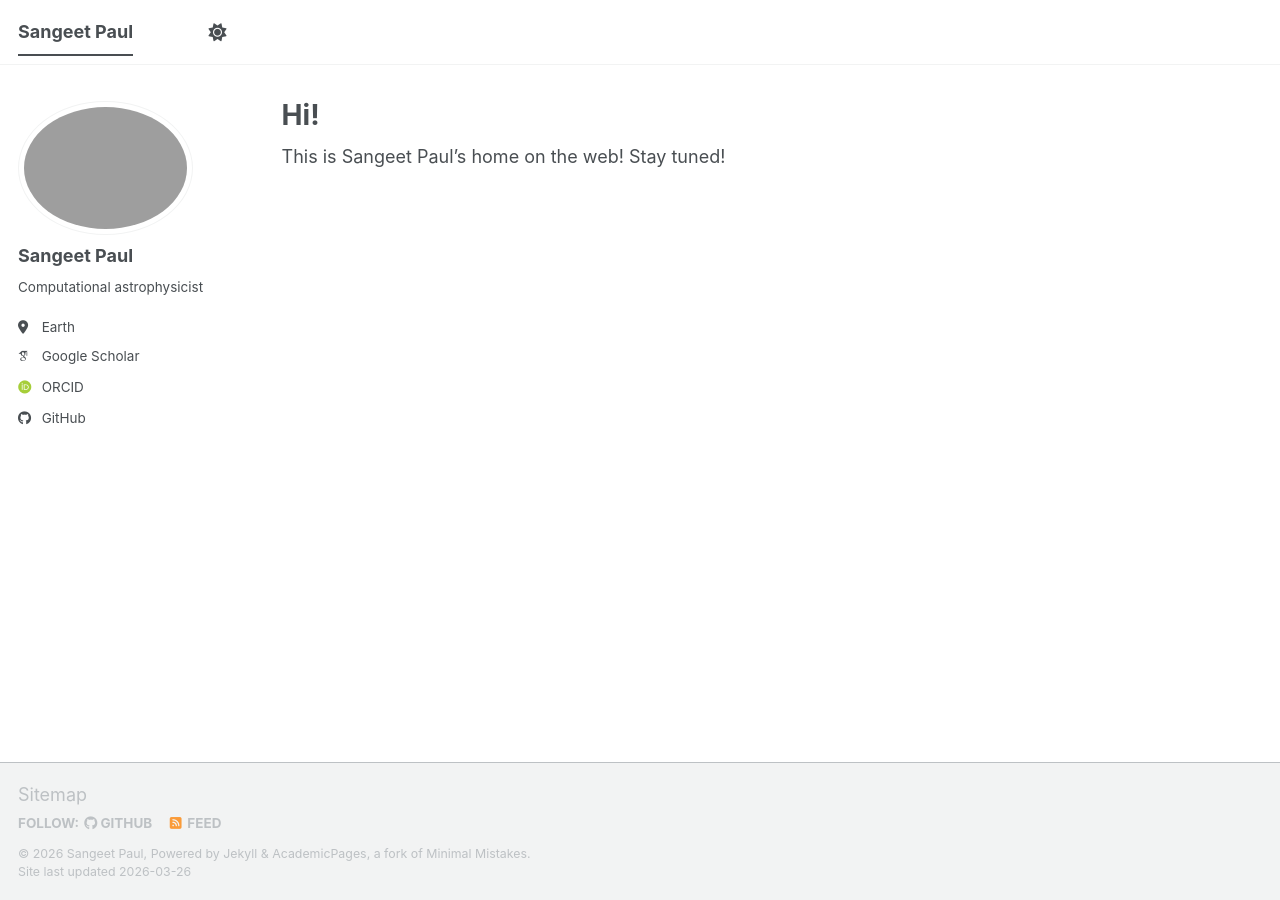
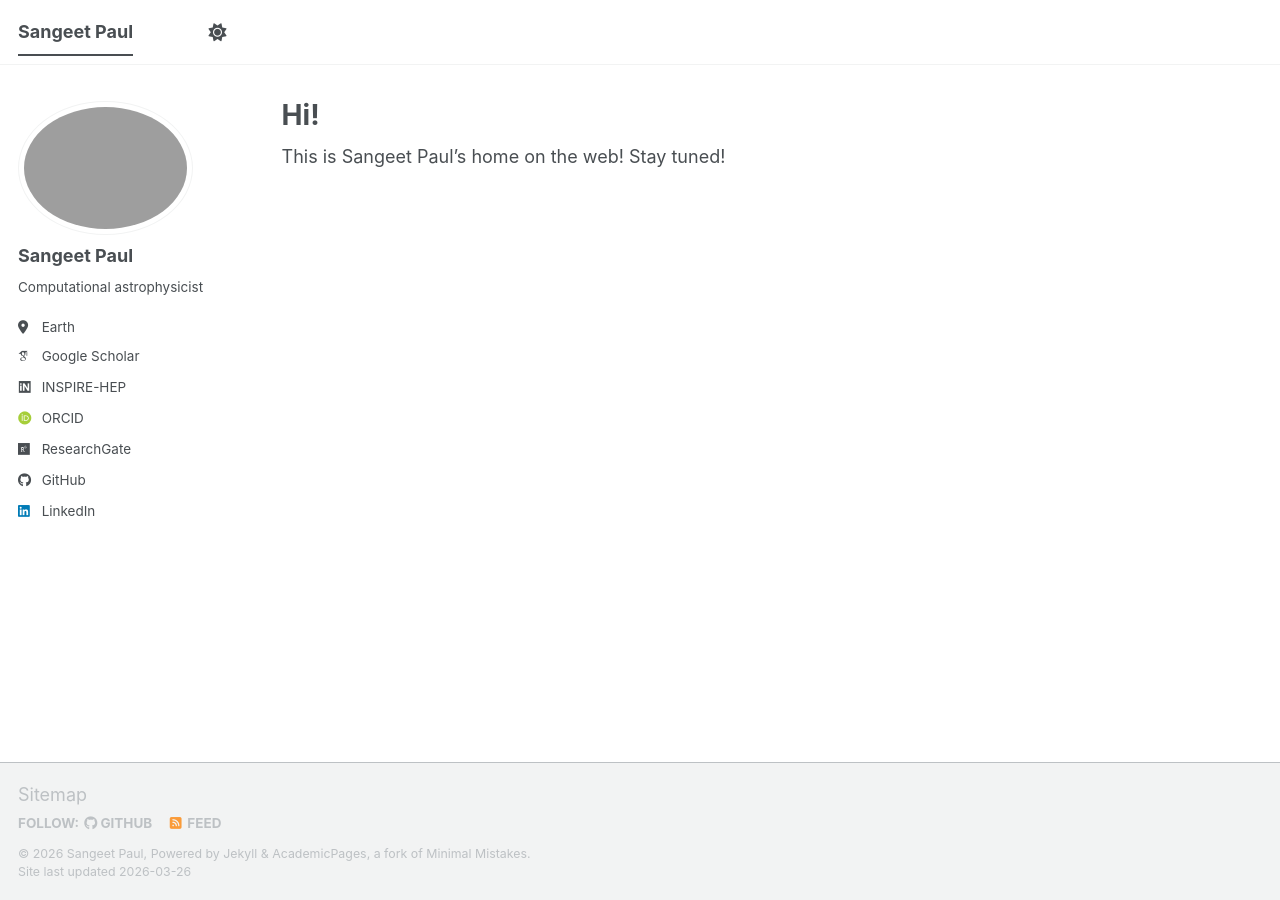
Before and after one commit to sangeetpaul/sangeetpaul.github.io, a Jekyll site: the page built from _pages/about.md, in a window 1280 px wide. Built offline with Jekyll 4.4.1, drawn with Linux system fonts in a browser that asks for light colours; some web fonts are replaced; a script bundle is joined from its source files by our own code; library files that are not in the unit come from our copies; some of the changed lines change nothing that is shown.

Commit message:
Update _config.yml

```diff
--- a/_config.yml
+++ b/_config.yml
@@ -36,13 +36,13 @@ author:
   academia         : # URL
   arxiv            : # URL - Update with the correct link to your profile
   googlescholar    : "https://scholar.google.com/citations?user=kTeCieYAAAAJ"
-  inspire-hep      : # URL
+  inspire-hep      : "https://inspirehep.net/authors/2027179"
   impactstory      : # URL
   orcid            : "https://orcid.org/0000-0002-4449-1732"
   semantic         : # URL
   ssrn             : # URL
   pubmed           :
-  researchgate     : # URL
+  researchgate     : "https://www.researchgate.net/profile/Sangeet-Paul"
   scopus           : # URL
   zotero           : # URL
 
@@ -66,7 +66,7 @@ author:
   keybase          : # Username
   instagram        : # Username
   lastfm           : # Username
-  linkedin         : # Username
+  linkedin         : "sangeet-paul"
   mastodon         : # URL
   medium           : # URL
   pinterest        : # Username
```
